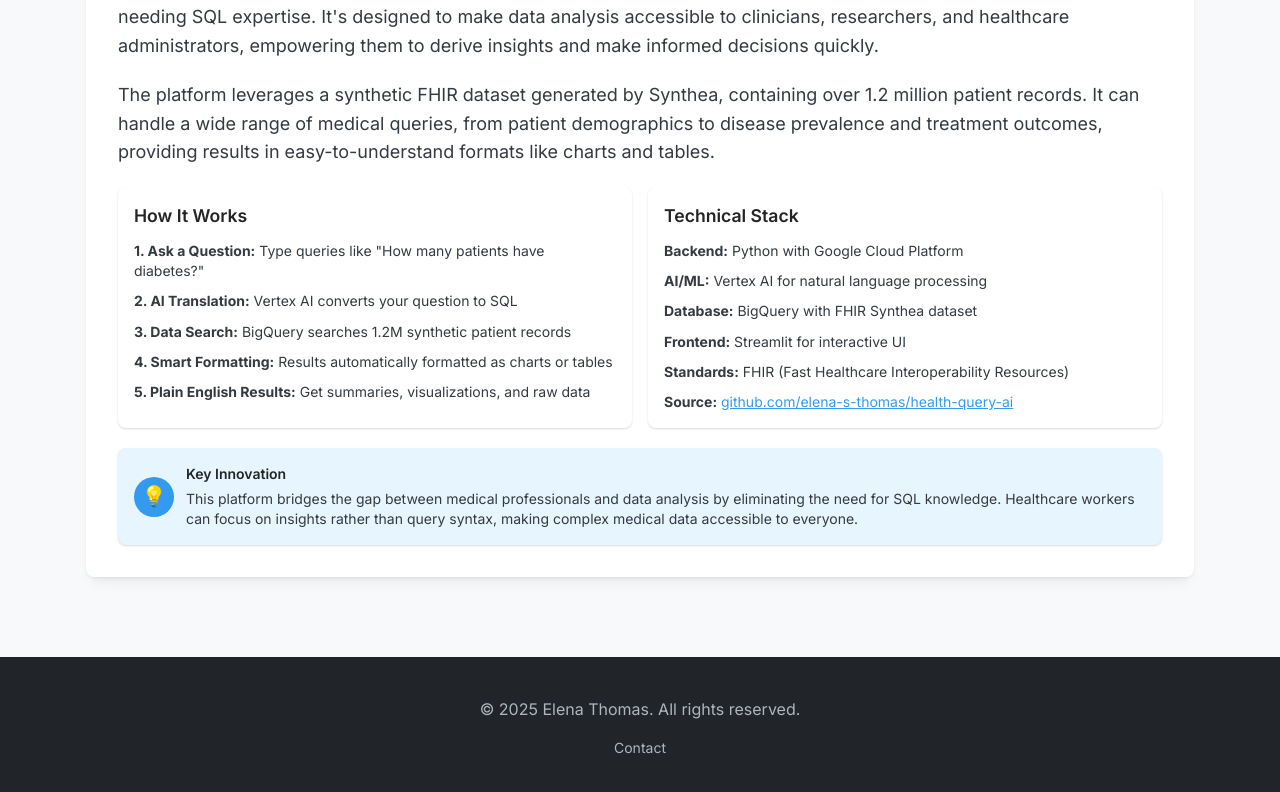
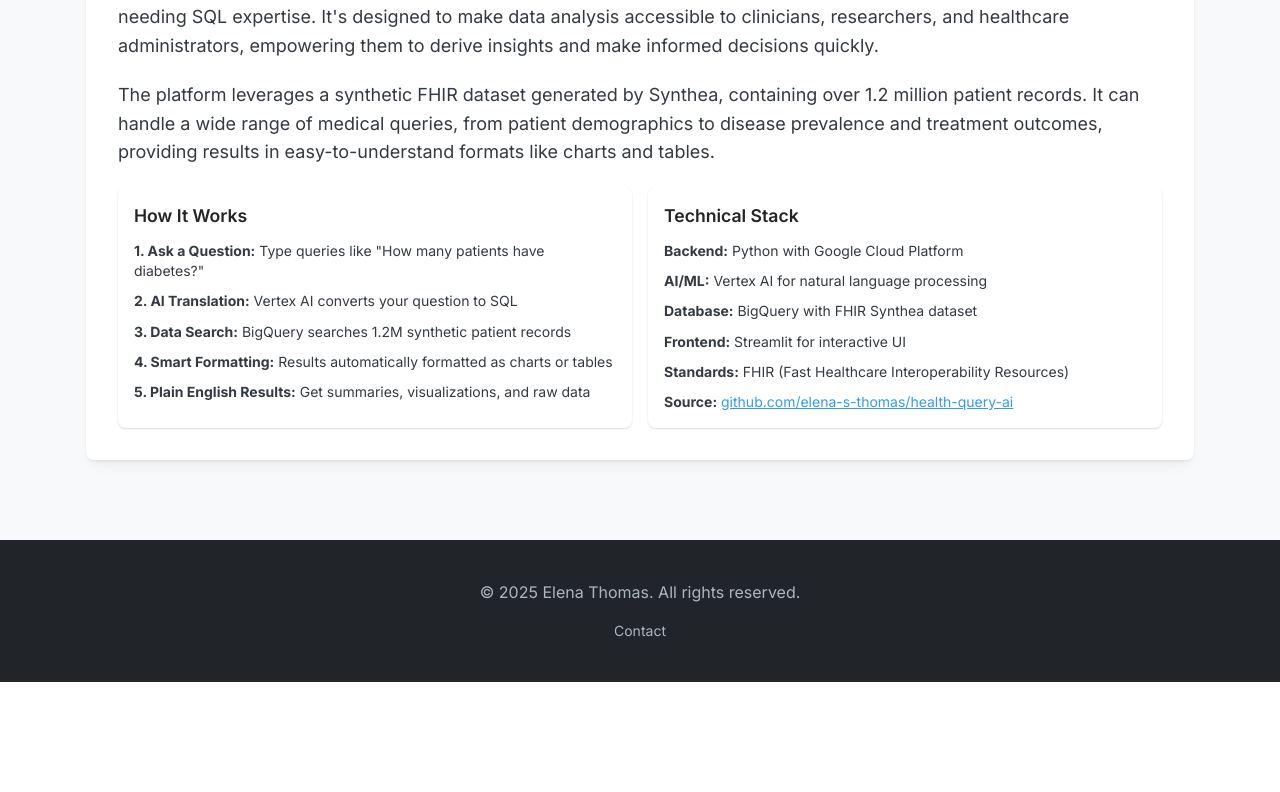
Before and after one commit to elena-s-thomas/portfolio, a Next.js app: page / in a window 1280 px wide. Shown: the part 2694-3486 px from the top of the page. After the commit the page ends 3376 px from the top, so only its background shows below. Built offline with nearby package versions, Linux system fonts and the light colour scheme.

Commit message:
Update page.tsx

```diff
--- a/src/app/page.tsx
+++ b/src/app/page.tsx
@@ -274,33 +274,6 @@ export default function Home() {
                   </Card>
                 </div>
 
-                <Card shadow="xs" padding="md" radius="md" style={{ backgroundColor: '#e7f5ff' }}>
-                  <Group gap="sm" align="center">
-                    <div style={{
-                      width: '40px',
-                      height: '40px',
-                      borderRadius: '50%',
-                      backgroundColor: '#339af0',
-                      display: 'flex',
-                      alignItems: 'center',
-                      justifyContent: 'center',
-                      color: 'white',
-                      fontSize: '20px'
-                    }}>
-                      💡
-                    </div>
-                    <div style={{ flex: 1 }}>
-                      <Text size="sm" fw={600} c="dark.7" mb={4}>
-                        Key Innovation
-                      </Text>
-                      <Text size="sm" c="gray.7">
-                        This platform bridges the gap between medical professionals and data analysis by eliminating
-                        the need for SQL knowledge. Healthcare workers can focus on insights rather than query syntax,
-                        making complex medical data accessible to everyone.
-                      </Text>
-                    </div>
-                  </Group>
-                </Card>
               </Stack>
             </Card>
           </Stack>
```
